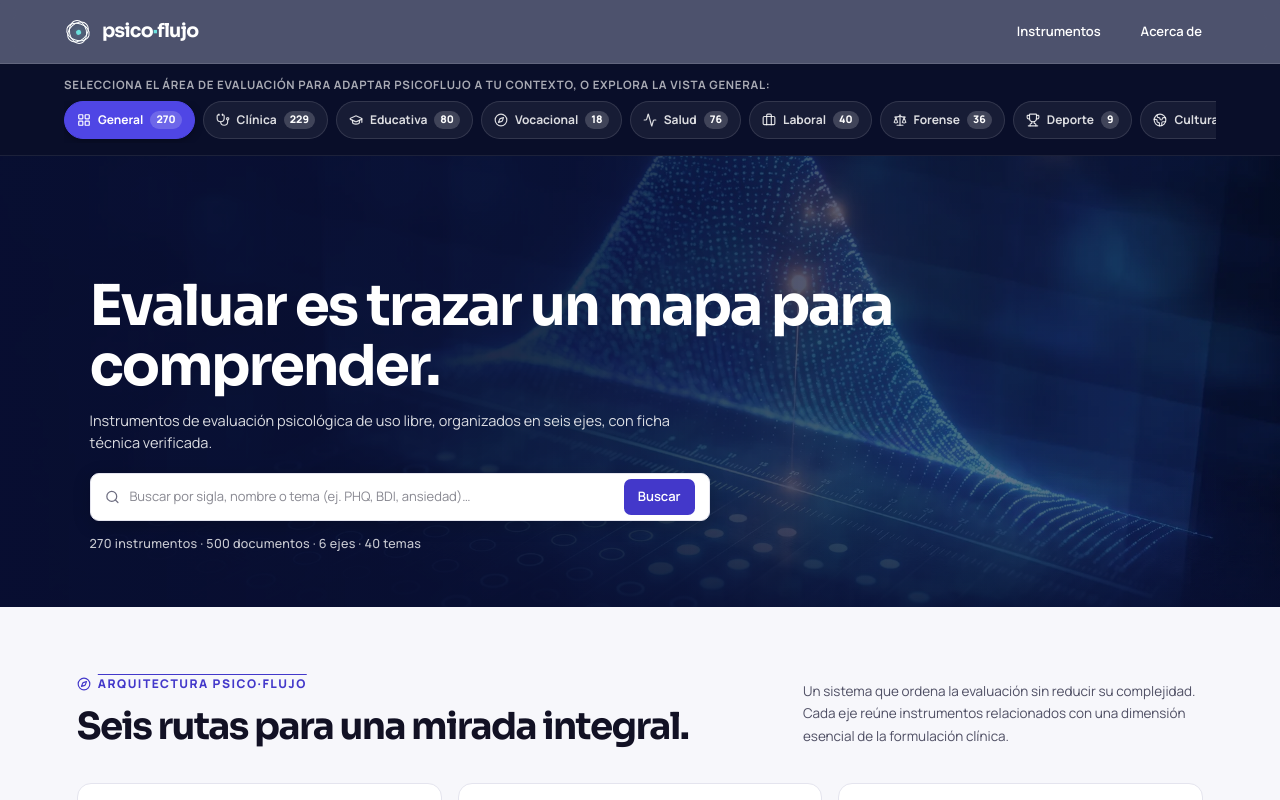
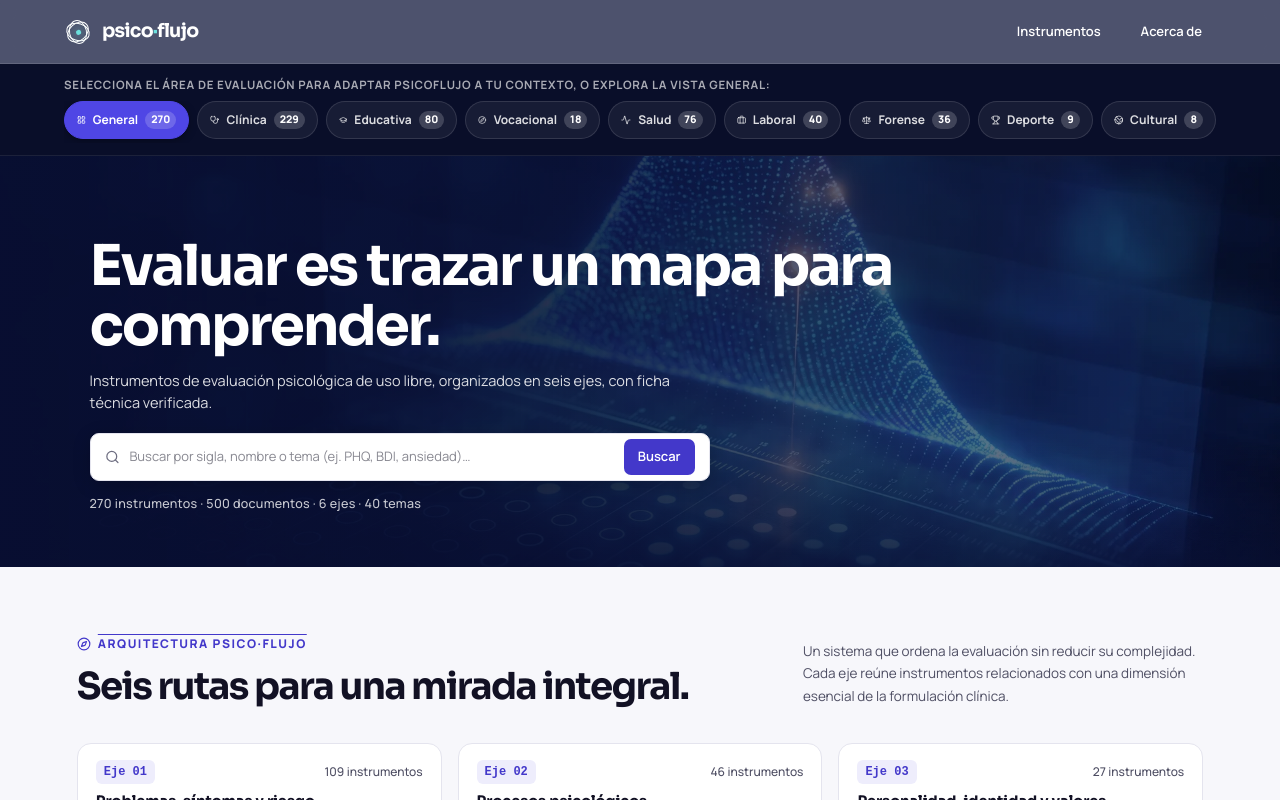
Before and after one commit to emorito/psico-flujo, a Next.js app: page / in a window 1280 px wide. Shown: the top 800 px of the page. Built offline with nearby package versions, Linux system fonts and the light colour scheme.

Commit message:
fix(ui): asegurar espaciado limpio del gateway superior bajo header fijo, navegacion por Link y renderizado correcto de tarjetas de decision

```diff
--- a/app/globals.css
+++ b/app/globals.css
@@ -149,7 +149,7 @@ nav a:hover {
   align-items: center;
   color: white;
   background: #0c1337;
-  padding-top: 64px;
+  padding-top: 24px;
 }
 .hero-backdrop {
   position: absolute;
@@ -2841,6 +2841,12 @@ nav a:hover {
   z-index: 20;
 }
 
+@media (max-width: 640px) {
+  .ambito-gateway {
+    margin-top: 56px;
+  }
+}
+
 .gateway-context-bar {
   display: flex;
   align-items: center;
--- a/app/ui/ambito-gateway.tsx
+++ b/app/ui/ambito-gateway.tsx
@@ -17,7 +17,6 @@ import ambitosData from "../../data/ambitos.json";
 
 interface AmbitoGatewayProps {
   currentAmbito: string;
-  onSelectAmbito?: (ambitoId: string) => void;
   instrumentCount?: number;
 }
 
@@ -33,7 +32,7 @@ const AMBITO_LINKS = [
   { id: "cultural", href: "/cultural", label: "Cultural y Comunitaria", short: "Cultural", count: 8, icon: Globe2 },
 ];
 
-export function AmbitoGateway({ currentAmbito, onSelectAmbito }: AmbitoGatewayProps) {
+export function AmbitoGateway({ currentAmbito }: AmbitoGatewayProps) {
   const isCustomAmbito = currentAmbito && currentAmbito !== "all";
   const activeData = ambitosData.find(
     (a) => a.id === currentAmbito || (currentAmbito === "forense" && a.id === "juridico")
@@ -75,23 +74,6 @@ export function AmbitoGateway({ currentAmbito, onSelectAmbito }: AmbitoGatewayPr
             const IconComponent = item.icon;
             const isActive = currentAmbito === item.id || (item.id === "juridico" && currentAmbito === "forense");
 
-            if (onSelectAmbito) {
-              return (
-                <button
-                  key={item.id}
-                  type="button"
-                  onClick={() => onSelectAmbito(item.id)}
-                  className={`gateway-pill ${isActive ? "active" : ""}`}
-                  data-ambito-btn={item.id}
-                  aria-pressed={isActive}
-                >
-                  <IconComponent size={14} className="gateway-pill-icon" />
-                  <span className="gateway-pill-name">{item.short}</span>
-                  <span className="gateway-pill-count">{item.count}</span>
-                </button>
-              );
-            }
-
             return (
               <Link
                 key={item.id}
--- a/app/ui/psicoflujo-view.tsx
+++ b/app/ui/psicoflujo-view.tsx
@@ -249,7 +249,6 @@ export function PsicoflujoView({ initialAmbito = "all" }: PsicoflujoViewProps) {
       {/* Capa de Orientación por Ámbitos (justo debajo del encabezado) */}
       <AmbitoGateway
         currentAmbito={selectedAmbito}
-        onSelectAmbito={initialAmbito === "all" ? setSelectedAmbito : undefined}
         instrumentCount={currentAmbitoInstrumentsCount}
       />
 
```
